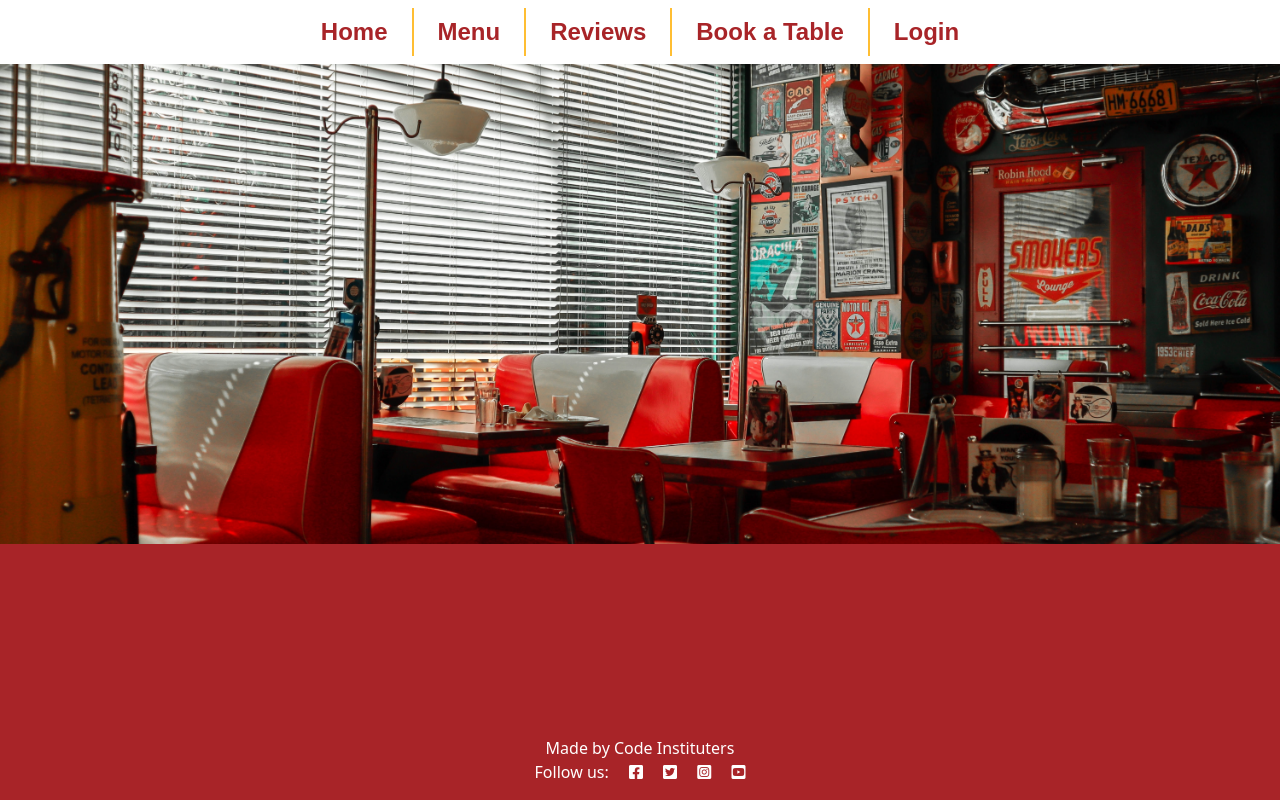
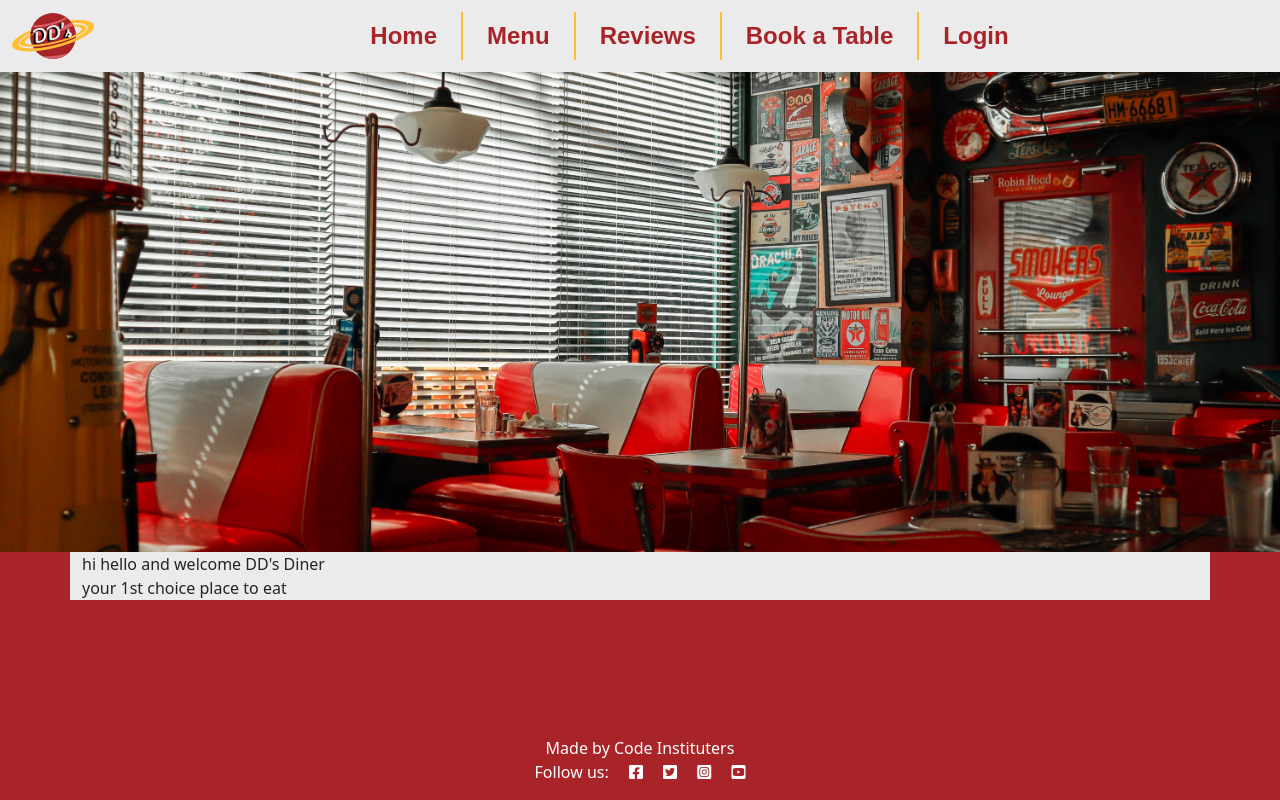
Before and after one commit to Bethieieio/DDs_Diner, a Django app: page / in a window 1280 px wide. Run offline with Django 3.2, Linux system fonts and the light colour scheme; some web fonts are replaced.

Commit message:
add logo change colour of nav background

```diff
--- a/static/css/style.css
+++ b/static/css/style.css
@@ -27,6 +27,10 @@ body {
     border-right: 2px solid #FFBE33;
 }
 
+.bg-white {
+    background-color: #ebebeb!important;
+}
+
 
 /* Hero Image */
 #hero_image {
--- a/templates/base.html
+++ b/templates/base.html
@@ -28,6 +28,9 @@
     <!-- Navigation -->
     <nav class="navbar navbar-expand-lg navbar-light bg-white">
         <div class="container-fluid">
+            <a class="navbar-brand">
+                <img src="static/css/images/dds_logo.png">
+            </a>
             <button class="navbar-toggler" type="button" data-mdb-toggle="collapse"
                 data-mdb-target="#navbarExample01" aria-controls="navbarExample01" aria-expanded="false"
                 aria-label="Toggle navigation">
--- a/templates/index.html
+++ b/templates/index.html
@@ -8,6 +8,7 @@
 </div>
 </div>
 <div class="container">
-
+        hi hello and welcome DD's Diner <br>
+        your 1st choice place to eat
 </div>
 {%endblock%}
```
Also changed, not shown: static/css/images/dds_logo.png (added).
